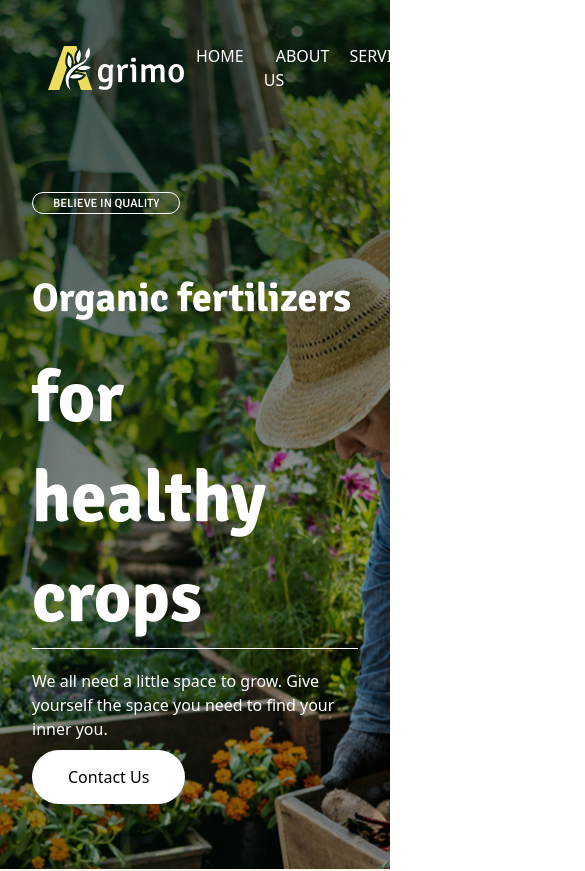
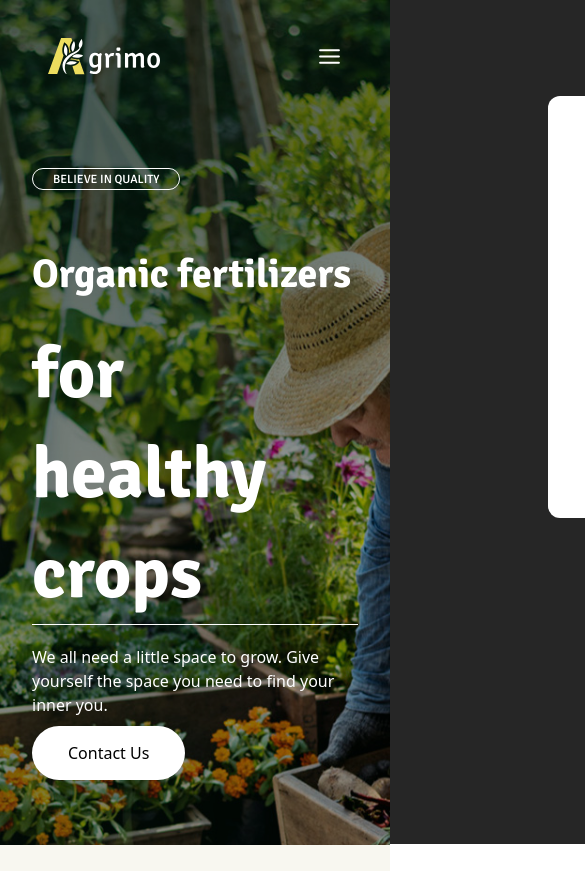
Before and after one commit to margaretboye/yai-project, a React (Vite) app: page / in a window 390 px wide. Shown: the top 871 px of the page, 585 px wide, since content can reach past the window. Built offline with nearby package versions, Linux system fonts and the light colour scheme.

Commit message:
worked on mobile responsiveness of the navbar

```diff
--- a/package.json
+++ b/package.json
@@ -12,6 +12,7 @@
   "dependencies": {
     "react": "^18.3.1",
     "react-dom": "^18.3.1",
+    "react-icons": "^5.4.0",
     "react-router-dom": "^7.0.1"
   },
   "devDependencies": {
--- a/src/components/NavBar.jsx
+++ b/src/components/NavBar.jsx
@@ -1,17 +1,38 @@
-import React from "react";
+import React, { useState } from "react";
+import { FiMenu } from "react-icons/fi";
+import { IoIosClose } from "react-icons/io";
+
 import Logo from "../assets/logo/agric-logo.svg";
 import K from "../constants";
+import { Link } from "react-router-dom";
 
 const NavBar = () => {
+  const [showMobileNav, setShowMobileNav] = useState(false)
   return (
     <div>
-      <header className="flex justify-between items-center px-4">
-        <img src={Logo} alt="logo" className="max-w-full max-h-11" />
+      <header className=" flex justify-between items-center px-4 ">
+        <img src={Logo} alt="logo" className=" w-28 h-28 sm:max-w-full sm:max-h-11" />
         <nav>
-          <ul className="flex items-start gap-x-2">
+          {/* MOBILE VIEW */}
+          {/* HAMBURGER */}
+          <div className="text-white sm:hidden" onClick={()=>{setShowMobileNav(!showMobileNav)}}><FiMenu size={25}/></div>
+          {/* DARK MODAL */}
+            <div onClick={()=>{setShowMobileNav(false)}} className={`${showMobileNav ? "top-0 right-0" : "-right-[100%] -top-0"} py-5 px-8 h-full fixed w-full z-10 bg-black/85 duration-500 sm:hidden`}>
+            <IoIosClose color="white" size={50} className=" top-8 right-8 absolute " onClick={()=>{setShowMobileNav(false)}}/>
+              {/* MAIN MOBILE LINKS */}
+            <div onClick={(e)=>e.stopPropagation()} className= {`${showMobileNav ? "top-24 right-8 delay-100":"-right-full  delay-0"}w-[60%] h-[50%] flex flex-col items-center justify-center gap-2 p-10 rounded-xl z-100 bg-white absolute  duration-1000 transition-all top-24 right-8`}>
+              {
+                K.NAVLINKS.map((link,index)=>(
+                  <Link key={index} to={"/something"} className="border-b w-full text-center py-5 px-3 font-medium ">{link.name}</Link>
+                ))
+              }
+            </div>
+            </div>
+          {/* AFTER MOBILE VIEW */}
+          <ul className="hidden sm:flex sm:items-start sm:gap-x-2">
             {K.NAVLINKS.map((item, index) => {
               return (
-                <li className=" py-11 text-white">
+                <li key={index} className=" py-11 text-white">
                   <a className="px-3" href="">
                     {item.name}
                   </a>
```
